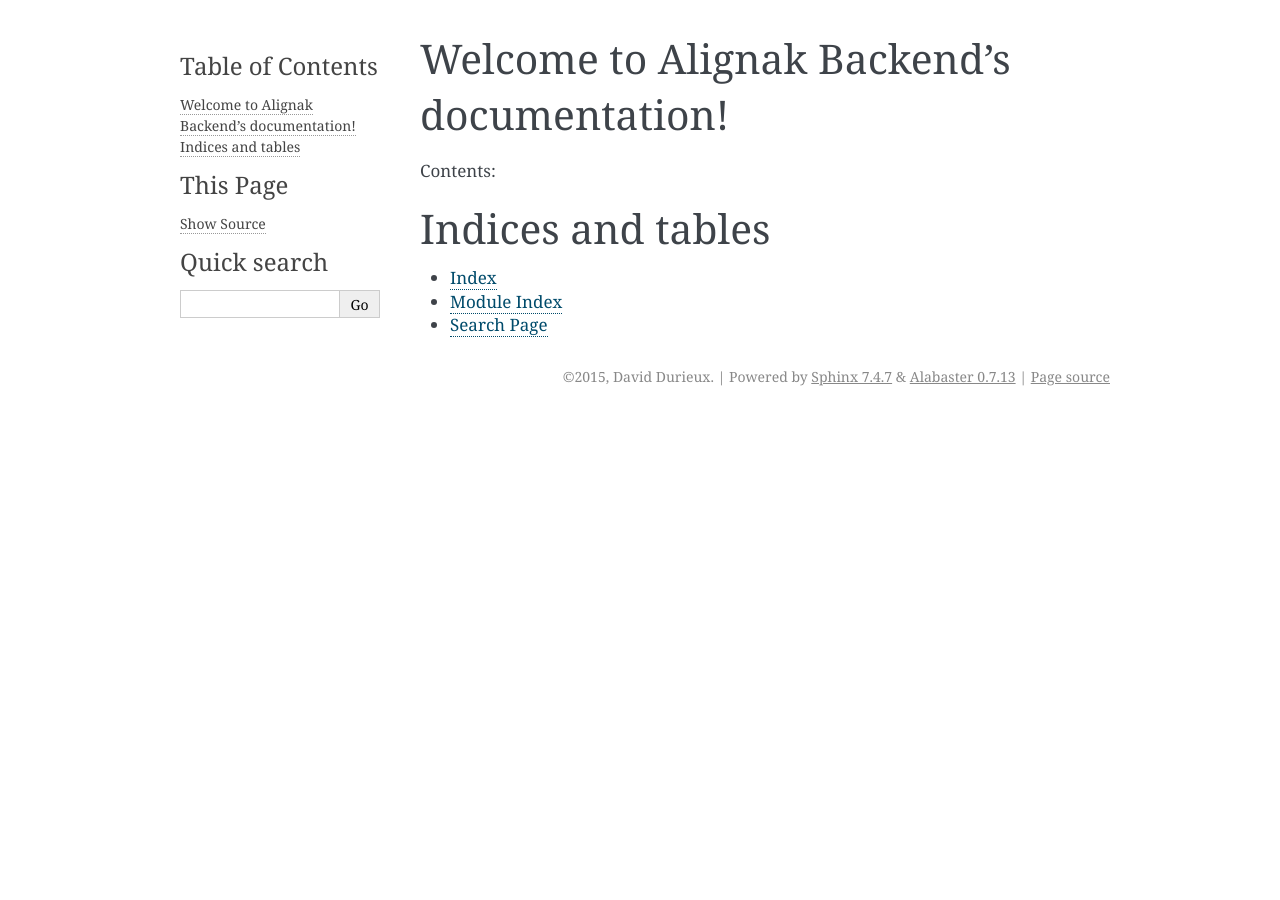
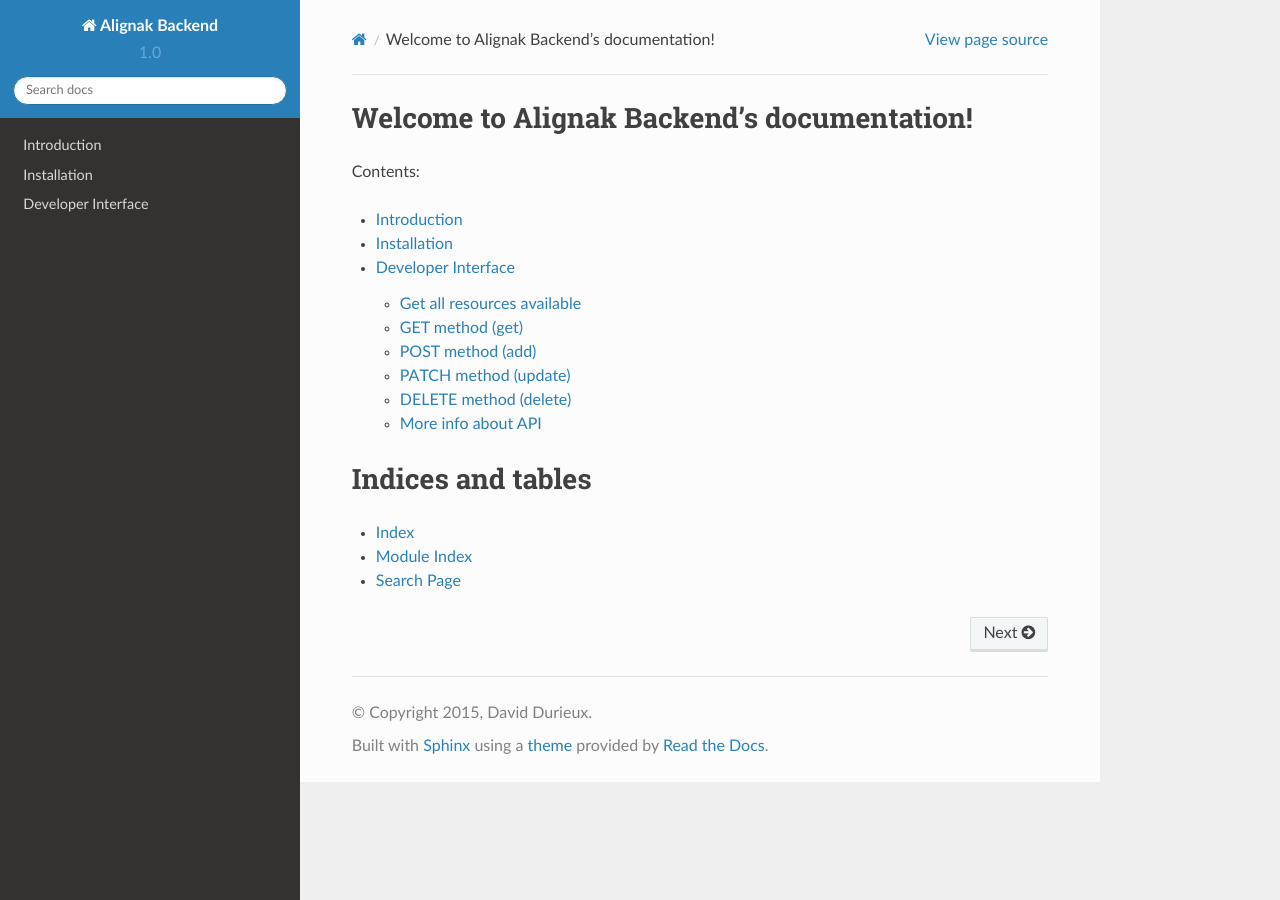
Before and after one commit to Alignak-monitoring-contrib/alignak-backend, a Sphinx documentation site: the page built from docs/index.rst, in a window 1280 px wide. Built offline with Sphinx 7.4.7 and the Read the Docs theme 2.0.0, drawn with Linux system fonts in a browser that asks for light colours; part of the change alters nothing that is shown.

Commit message:
Begin write doc

```diff
--- /dev/null
+++ b/docs/api.rst
@@ -0,0 +1,201 @@
+.. _api:
+
+Developer Interface
+===================
+
+This part of documentation is related of API REST for interact with this backend.
+The examples in this part of documentation use :
+
+* IP as 127.0.0.1
+* a resource name as service
+
+Get all resources available
+---------------------------
+
+All resources available in backend is available on root endpoint of backend::
+
+    http://127.0.0.1:5000
+
+
+GET method (get)
+----------------
+
+All items
+~~~~~~~~~
+
+The endpoint to get all items of a resource is::
+
+    http://127.0.0.1:5000/service
+
+The items will be in response in section *_items*.
+
+
+~~~~~~~~~~~~~~~~~~~~~
+All items + filtering
+~~~~~~~~~~~~~~~~~~~~~
+
+We can filter items to get with these syntax::
+
+    http://127.0.0.1:5000/service?where={"service_description": "ping"}
+
+~~~~~~~~~~~~~~~~~~~
+All items + sorting
+~~~~~~~~~~~~~~~~~~~
+
+We can sorting items to get with these syntax::
+
+    http://127.0.0.1:5000/service?sort=service_description
+
+If you want to sort by descending::
+
+    http://127.0.0.1:5000/service?sort=-service_description
+
+~~~~~~~~~~~~~~~~~~~~
+All items + embedded
+~~~~~~~~~~~~~~~~~~~~
+
+In this example, service resource has data relation with host resource with field *host_name*.
+If you get items, you will have for this field an _id like *55d113976376e9835e1b2feb*
+
+It's possible to have all fields of this host in same time with::
+
+    http://127.0.0.1:5000/service?embedded={"host_name":1}
+
+~~~~~~~~~~~~~~~~~~~~~~
+All items + projection
+~~~~~~~~~~~~~~~~~~~~~~
+
+Projection is used to get only some fields of each items.
+For example, to get only *service_description* of services::
+
+    http://127.0.0.1:5000/service?projection={"service_description":1}
+
+~~~~~~~~~~
+Pagination
+~~~~~~~~~~
+
+The pagination is by default configured to 25 per request/page. It's possible to increase it to
+the limit of 50 with::
+
+    http://127.0.0.1:5000/service?max_results=50
+
+In case of have many pages, in the items got, you have section::
+
+    _links: {
+        self: {
+            href: "service",
+            title: "service"
+        },
+        last: {
+            href: "service?page=13",
+            title: "last page"
+        },
+        parent: {
+            href: "/",
+            title: "home"
+        },
+        next: {
+            href: "service?page=2",
+            title: "next page"
+        }
+    },
+
+So if you have _links/next, there is a next page.
+
+~~~~~~~~~~~~~~~~
+Meta information
+~~~~~~~~~~~~~~~~
+
+In the answer, you have a meta section::
+
+    _meta: {
+        max_results: 25,
+        total: 309,
+        page: 1
+    }
+
+
+One item
+~~~~~~~~
+
+To get only one item, we query with the *_id* in endpoint, like::
+
+    http://127.0.0.1:5000/service/55d113976376e9835e1b3fee
+
+It's possible in this case to use:
+
+* projection_
+* embedded_
+
+
+.. _projection: #all-items-projection
+.. _embedded: #all-items-embedded
+
+POST method (add)
+-----------------
+
+This method is used to *create new item*.
+It's required to use *POST* method for HTTP
+
+You need to point to the endpoint of the resource like::
+
+    http://127.0.0.1:5000/service
+
+and send a JSON of data like::
+
+    {"service_description":"ping","notification_interval":60}
+
+If you want to add a relation with another resource, you must add the id of the resource, like::
+
+    {"service_description":"ping","notification_interval":60,"host_name":"55d113976376e9835e1b2feb"}
+
+You will receive a response with the new *_id* and the *_etag* like::
+
+    {"_updated": "Tue, 25 Aug 2015 14:10:02 GMT", "_links": {"self": {"href": "service/55dc773a6376e90ac95f836f", "title": "Service"}}, "_created": "Tue, 25 Aug 2015 14:10:02 GMT", "_status": "OK", "_id": "55dc773a6376e90ac95f836f", "_etag": "3c996dc10cb86173fa79f807e0d84e88c2f3a28f"}
+
+
+PATCH method (update)
+---------------------
+
+This method is used to *update fields* of an item.
+It's required to use *PATCH* method for HTTP
+
+You need to point to the item endpoint of the resource like::
+
+    http://127.0.0.1:5000/service/55dc773a6376e90ac95f836f
+
+You need to add in headers the *_etag* you have got when add or when you get data of this item::
+
+    "If-Match: 3c996dc10cb86173fa79f807e0d84e88c2f3a28f"
+
+and send a JSON of data like::
+
+    {"service_description":"pong"}
+
+
+DELETE method (delete)
+----------------------
+
+It's required to use *DELETE* method for HTTP
+
+All items
+~~~~~~~~~
+
+The endpoint to delete all items of a resource is::
+
+    http://127.0.0.1:5000/service
+
+One item
+~~~~~~~~
+
+The endpoint to delete an item of a resource is::
+
+    http://127.0.0.1:5000/service/55dc773a6376e90ac95f836f
+
+
+More info about API
+-------------------
+
+When run the Alignak Backend, it exist an endpoint with API documentation::
+
+    http://127.0.0.1:5000/docs
--- a/docs/conf.py
+++ b/docs/conf.py
@@ -112,7 +112,7 @@ todo_include_todos = False
 
 # The theme to use for HTML and HTML Help pages.  See the documentation for
 # a list of builtin themes.
-html_theme = 'alabaster'
+html_theme = 'sphinx_rtd_theme'
 
 # Theme options are theme-specific and customize the look and feel of a theme
 # further.  For a list of options available for each theme, see the
--- a/docs/index.rst
+++ b/docs/index.rst
@@ -11,7 +11,9 @@ Contents:
 .. toctree::
    :maxdepth: 2
 
-
+   intro
+   install
+   api
 
 Indices and tables
 ==================
--- /dev/null
+++ b/docs/install.rst
@@ -0,0 +1,4 @@
+.. _install:
+
+Installation
+============
--- /dev/null
+++ b/docs/intro.rst
@@ -0,0 +1,4 @@
+.. _intro:
+
+Introduction
+============
```
